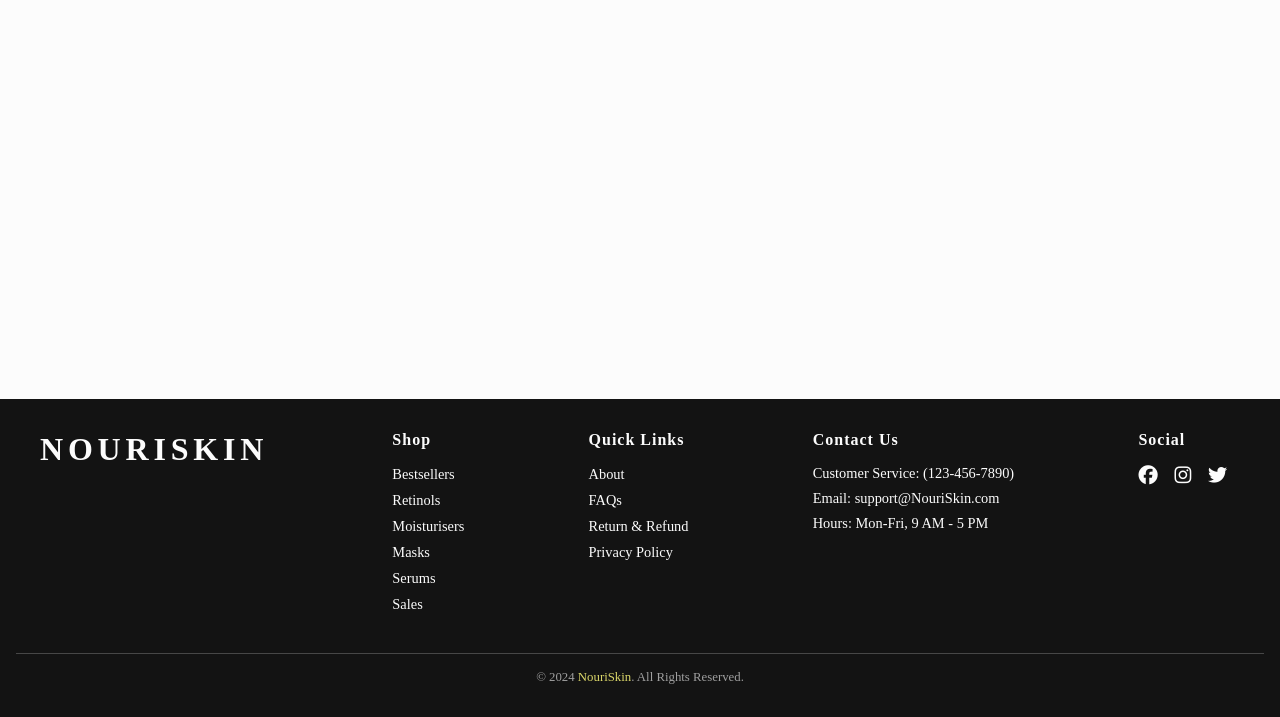
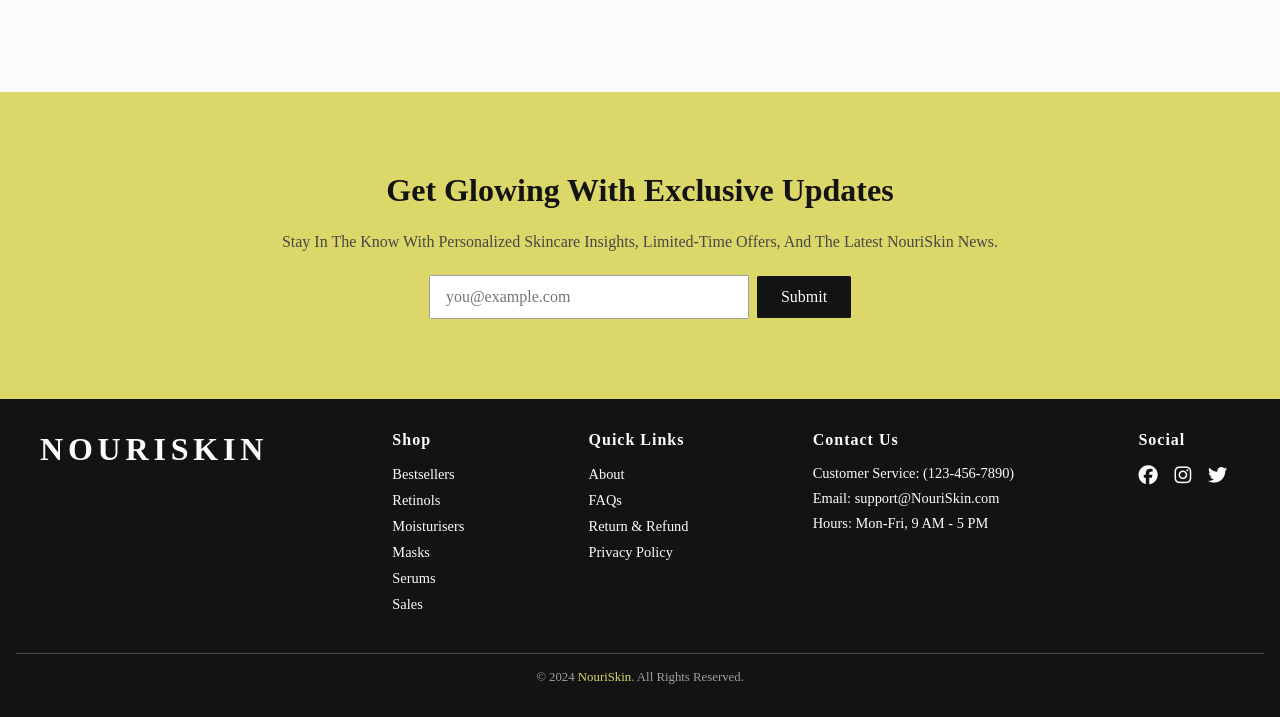
Before and after one commit to camilabandeira/NouriSkin, a Django app: page / in a window 1280 px wide. Shown: the part 83-800 px from the top of the page. Run offline with Django 5.2, Linux system fonts and the light colour scheme; some libraries are stand-ins or nearby versions; some web fonts are replaced.

Commit message:
style: add newsletter section with styles and integrate into base template

```diff
--- a/NouriSkin/settings.py
+++ b/NouriSkin/settings.py
@@ -25,7 +25,7 @@ SECRET_KEY = 'django-insecure-$=dxp^qntm+=9&8sv!dfr$o*4m+=umix77dx5asmmumiro&l%v
 # SECURITY WARNING: don't run with debug turned on in production!
 DEBUG = True
 
-ALLOWED_HOSTS = []
+ALLOWED_HOSTS =  ['localhost', '127.0.0.1', '.herokuapp.com']
 
 
 # Application definition
@@ -122,6 +122,8 @@ USE_TZ = True
 
 STATIC_URL = 'static/'
 STATICFILES_DIRS = [BASE_DIR / "static"]
+STATIC_ROOT = BASE_DIR / 'staticfiles'
+
 
 # Allauth settings
 SITE_ID = 1
--- /dev/null
+++ b/home/static/css/newsletter.css
@@ -0,0 +1,65 @@
+/* Newsletter Section */
+.newsletter {
+    background-color: var(--olive-light);
+    padding: 5rem;
+    text-align: center;
+}
+
+.newsletter-container {
+    max-width: 800px;
+    margin: 0 auto;
+    display: flex;
+    flex-direction: column;
+    align-items: center;
+    gap: 1.5rem;
+}
+
+.newsletter h1 {
+    font-size: 2rem;
+    font-weight: bold;
+    color: var(--black);
+}
+
+.newsletter p {
+    font-size: 1rem;
+    color: var(--gray-dark);
+}
+
+.newsletter-form {
+    display: flex;
+    gap: 0.5rem;
+    align-items: center;
+}
+
+.newsletter-form input {
+    width: 20rem;
+    padding: 0.75rem 1rem;
+    border: 1px solid var(--gray-light);
+    border-radius: 0.1rem;
+    font-size: 1rem;
+    flex: 1;
+}
+
+.newsletter-form button {
+    padding: 0.75rem 1.5rem;
+    background-color: var(--black);
+    color: var(--white);
+    border: none;
+    border-radius: 0.1rem;
+    font-size: 1rem;
+    cursor: pointer;
+}
+
+@media (max-width: 768px) {
+    .newsletter {
+        padding: 3rem;
+    }
+
+    .newsletter h1 {
+        font-size: 1.5rem;
+    }
+
+    .newsletter p {
+        font-size: 0.9rem;
+    }
+}
--- /dev/null
+++ b/home/templates/includes/newsletter.html
@@ -0,0 +1,16 @@
+{% load static %}
+
+<link rel="stylesheet" href="{% static '/css/newsletter.css' %}">
+<section class="newsletter">
+    <div class="newsletter-container">
+        <h1>Get Glowing With Exclusive Updates</h1>
+        <p>
+            Stay In The Know With Personalized Skincare Insights, Limited-Time Offers,
+            And The Latest NouriSkin News.
+        </p>
+        <form class="newsletter-form">
+            <input type="email" placeholder="you@example.com" required />
+            <button type="submit">Submit</button>
+        </form>
+    </div>
+</section>
--- a/templates/base.html
+++ b/templates/base.html
@@ -51,6 +51,11 @@
     <main class="main">
         {% block content %}{% endblock %}
     </main>
+
+    <section>
+        {% include 'includes/newsletter.html' %}
+    </section>
+
         <footer class="footer">
             <div class="footer-container">
                 <!-- Logo Section -->
```
